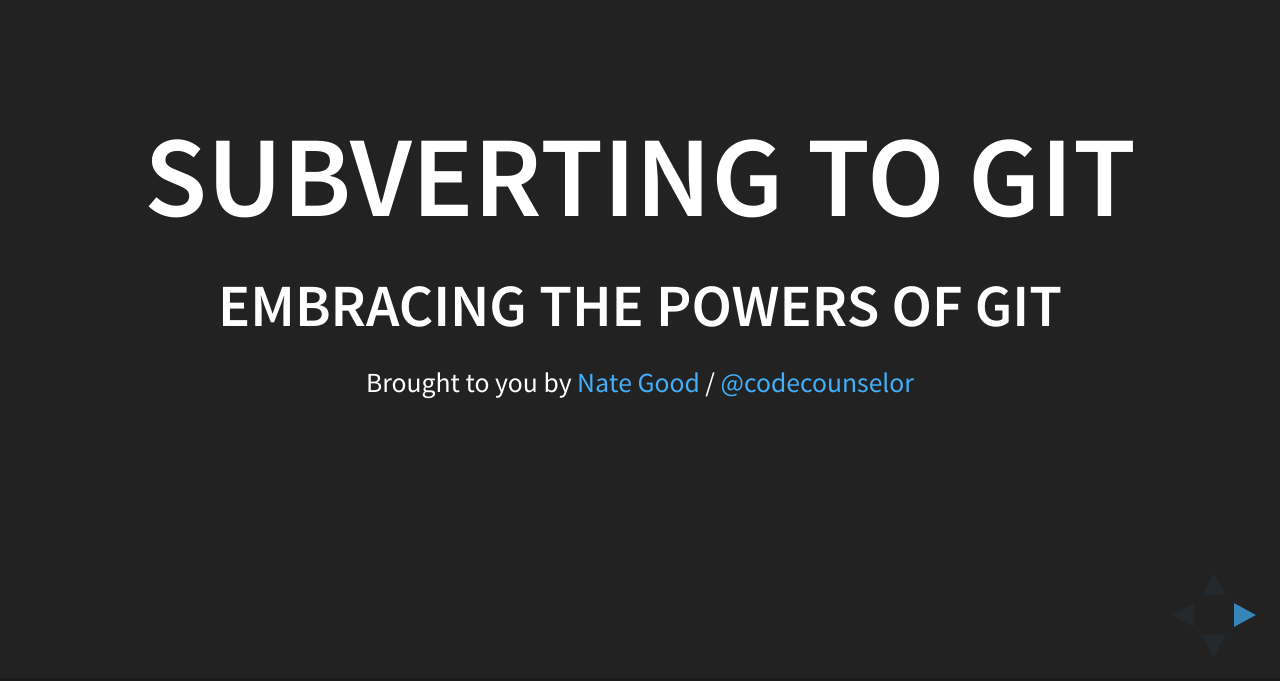
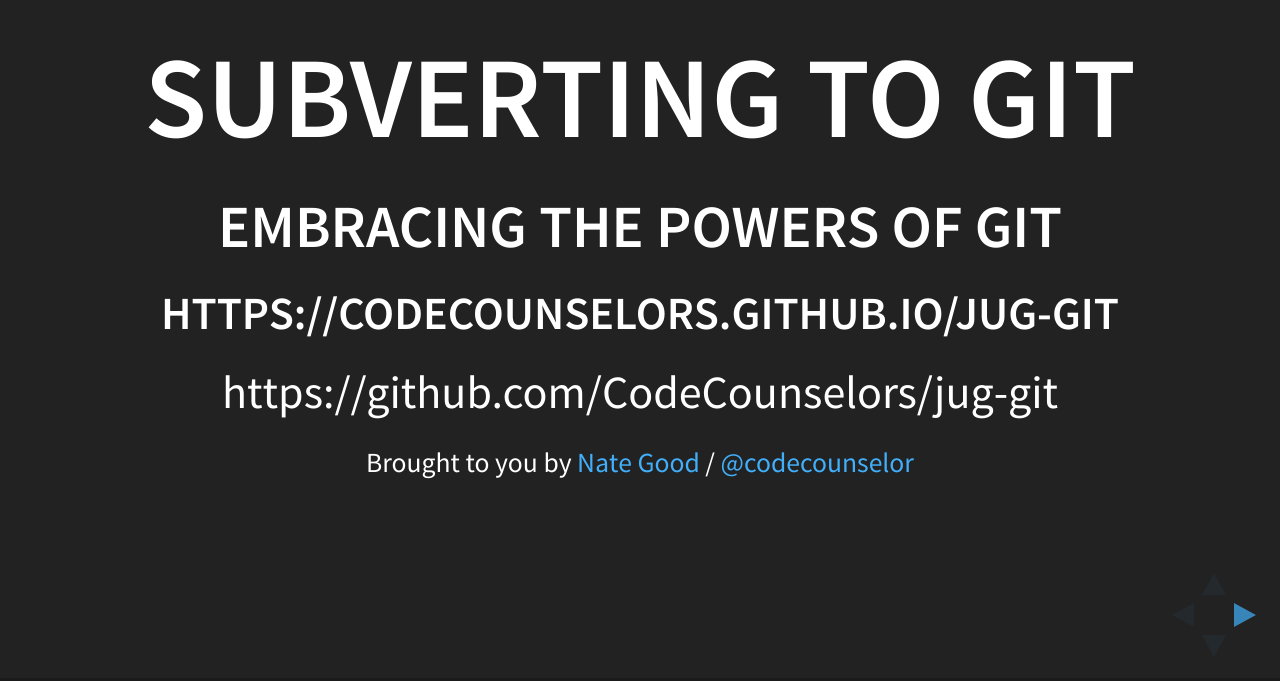
Before and after one commit to CodeCounselors/jug-git, a plain HTML site: page index.html in a window 1280 px wide. Shown: the part 119-800 px from the top of the page. Drawn offline with Linux system fonts and the light colour scheme.

Commit message:
added links to presentation

```diff
--- a/index.html
+++ b/index.html
@@ -44,6 +44,8 @@
         <section>
             <h1>Subverting to Git</h1>
             <h3>Embracing the powers of Git</h3>
+            <h6>https://codecounselors.github.io/jug-git</h6>
+            <p>https://github.com/CodeCounselors/jug-git</p>
             <p>
                 <small>Brought to you by <a href="http://www.codecounselor.org">Nate Good</a> / <a href="http://twitter.com/codecounselor">@codecounselor</a></small>
             </p>
@@ -347,7 +349,8 @@
 <!--
 
 ## Slides
-
+Deck: https://codecounselors.github.io/jug-git/#/
+GH: https://github.com/CodeCounselors/jug-git
 
 ## Live Demo
 
@@ -367,4 +370,8 @@
 ## Based on Demand
 - Forking
 
+## Other Docs
+https://medium.com/@porteneuve/getting-solid-at-git-rebase-vs-merge-4fa1a48c53aa
+
+
 -->
```
